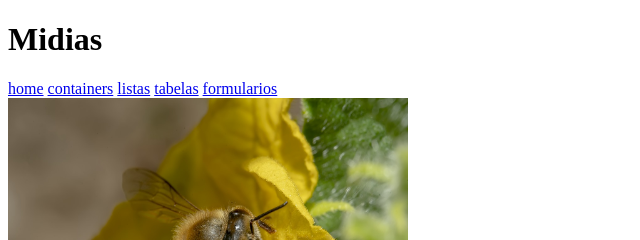
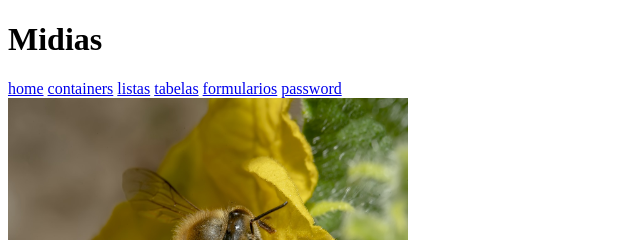
Before and after one commit to jeremiassantos29/Curso-Ebac, a plain HTML site: page midias.html in a window 1280 px wide. Shown: the top 240 px of the page, 0-640 px from the left. Drawn offline with Linux system fonts and the light colour scheme.

Commit message:
chore: adicao de botao para navegacao

```diff
--- a/midias.html
+++ b/midias.html
@@ -14,6 +14,7 @@
             <a href="./listas.html">listas</a>
             <a href="./tabelas.html">tabelas</a>
             <a href="./formularios.html">formularios</a>
+            <a href="./password.html">password</a>
         </nav>
     </header>
     <img src="./midia/imagem_module 3.jpg" alt="uma abelha numa flor amarela" height="300px" width="400px"/>
```
